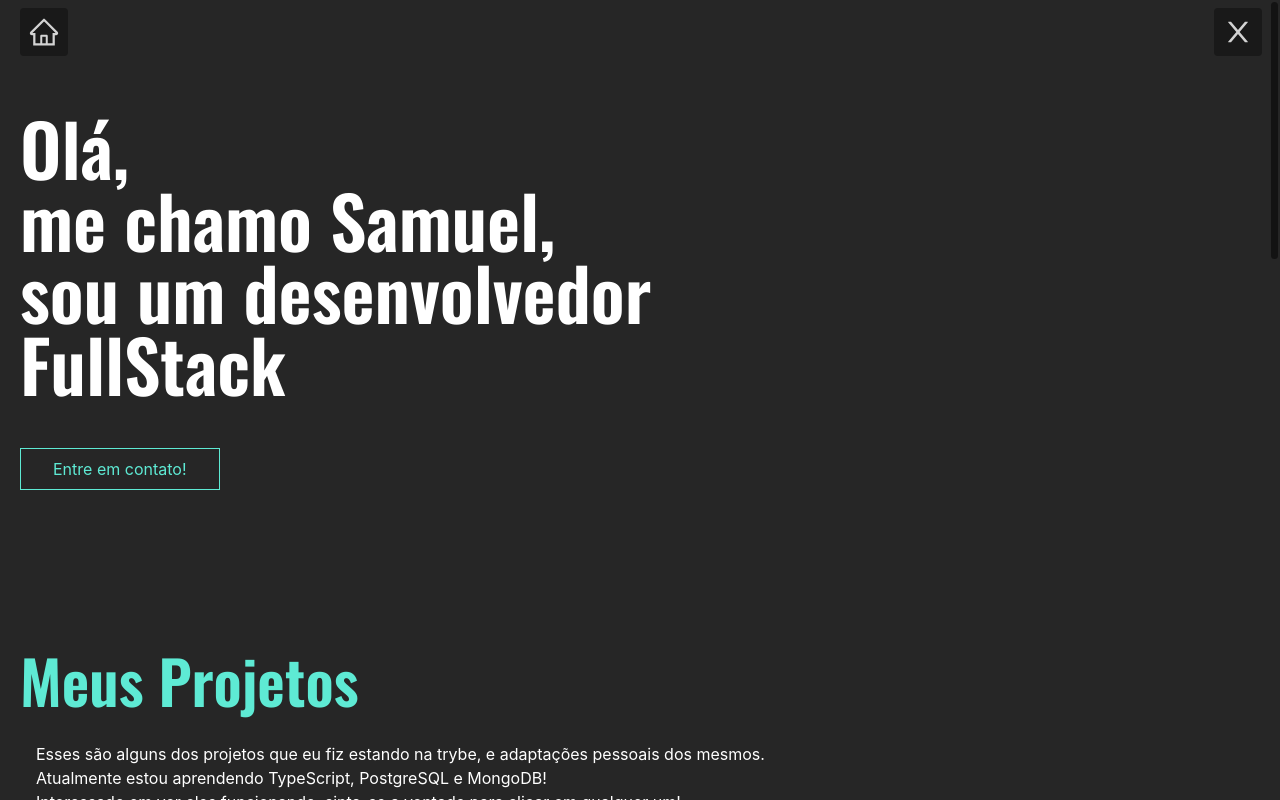
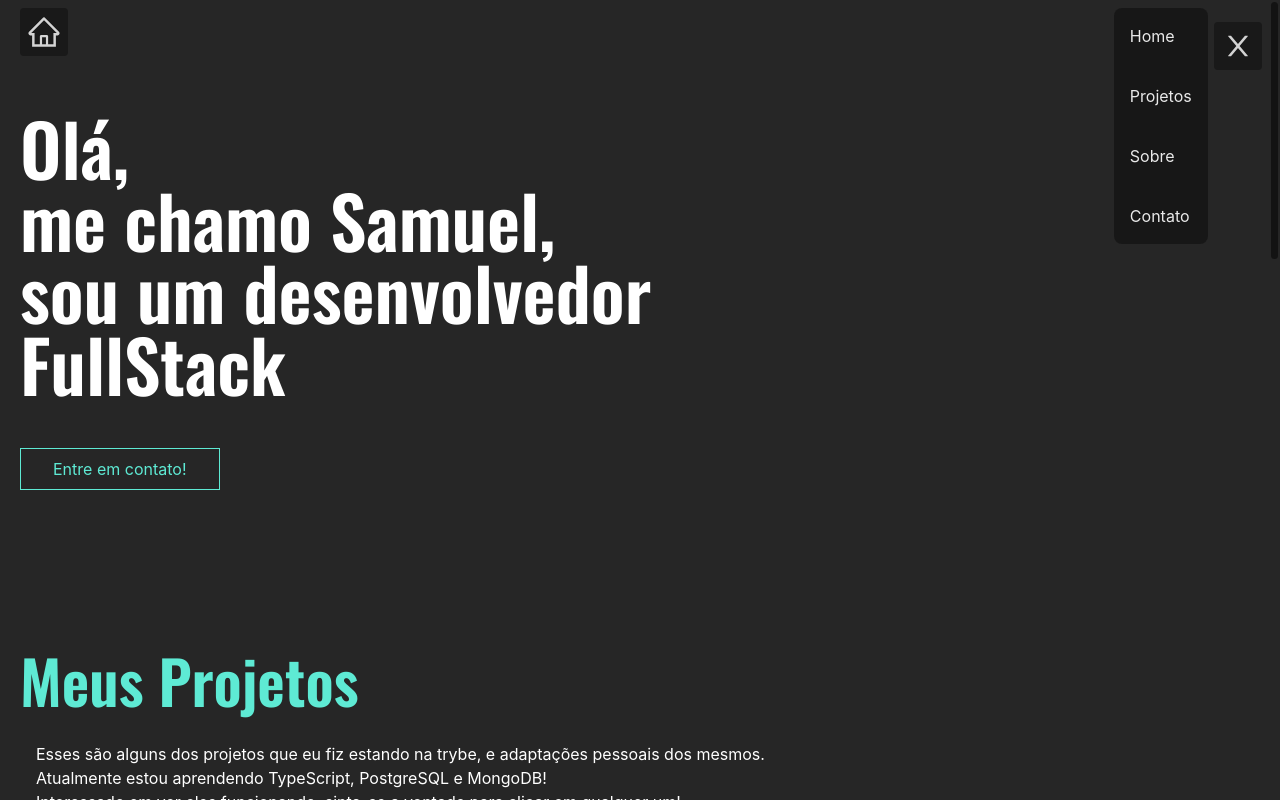
Before and after one commit to samuelbagatelli/portfolio, a React (Create React App) app: page / in a window 1280 px wide. Both pictures are taken after a click on the button 1237 px from the left and 32 px from the top of the page. Built offline with nearby package versions, Linux system fonts and the light colour scheme.

Commit message:
Portfolio finalizado, não refatorado

```diff
--- a/src/components/Header.js
+++ b/src/components/Header.js
@@ -8,15 +8,24 @@ export default function Header() {
   return (
     <header className="fixed flex one-hundred-percent justify-between my-2">
       <a href="#home">
-        <AiOutlineHome className="text-5xl text-white bg-neutral-900 opacity-80 transition rounded p-2 hover:bg-neutral-200 hover:text-black" />
+        <AiOutlineHome className="text-5xl text-white bg-neutral-900 opacity-80 transition rounded p-2 hover:bg-neutral-200 hover:text-black correction" />
       </a>
+      {
+        !hambMenu
+        && <div className="flex flex-col bg-neutral-900 full-left opacity-90 rounded-lg transition">
+          <a className="hamb-menu mb-1">Home</a>
+          <a className="hamb-menu mb-1">Projetos</a>
+          <a className="hamb-menu mb-1">Sobre</a>
+          <a className="hamb-menu">Contato</a>
+        </div>
+      }
       <button
         onClick={() => setHambMenu(!hambMenu)}
       >
         {
           hambMenu
             ? <GiHamburgerMenu className="text-5xl text-white bg-neutral-900 opacity-80 transition rounded p-2 hover:bg-neutral-200 hover:text-black float-right" />
-            : <AiOutlineClose className="text-5xl text-white bg-neutral-900 opacity-80 transition rounded p-2 hover:bg-neutral-200 hover:text-black float-right" />
+            : <AiOutlineClose className="text-5xl mb-40 text-white bg-neutral-900 opacity-80 transition rounded p-2 hover:bg-neutral-200 hover:text-black float-right" />
         }
       </button>
     </header>
--- a/src/index.css
+++ b/src/index.css
@@ -103,3 +103,22 @@ textarea {
 .for-all-a a {
   margin-right: 4rem;
 }
+
+.full-left {
+  margin-left: 65rem;
+}
+
+.hamb-menu {
+  cursor: pointer;
+  padding: 1rem;
+}
+
+.hamb-menu:hover {
+  background-color: rgb(229 229 229);
+  color: black;
+  border-radius: 0.25rem;
+}
+
+.correction {
+  padding: .4rem;
+}
```
